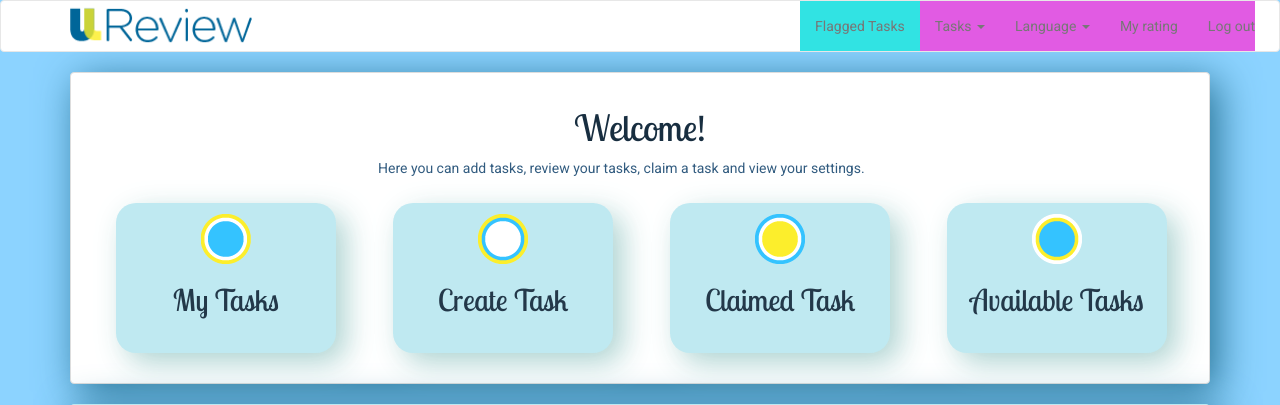
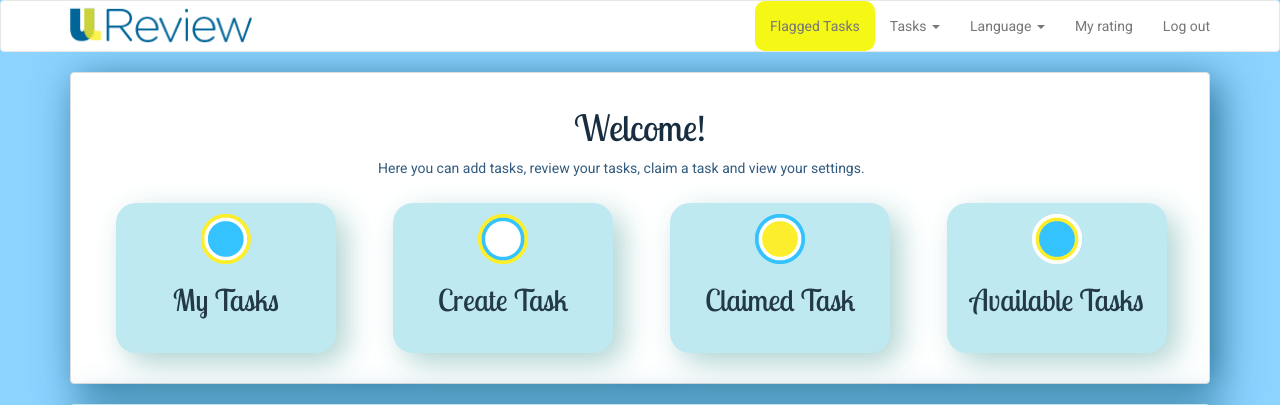
Before and after one commit to 10111778kmcm/WebDevProject, a PHP site: page /homePage.html in a window 1280 px wide. Shown: the top 405 px of the page. Run offline with PHP 8.4, Linux system fonts and the light colour scheme; some libraries are stand-ins or nearby versions.

Commit message:
Changes to navbar, order of elements

```diff
--- a/css/style.css
+++ b/css/style.css
@@ -94,22 +94,16 @@ footer{
     background-color: #182E40;
 }
 
-.btn-stickyNav{
-    background-color: #E15BE3;
-    color: #fff;
+
+.btn-FlaggedTasks{
+    background-color:#F5F715;
+    border-radius: 10px;
+    height: 10%;
+
 }
 
-.btn-stickyNav:hover{
-    background-color: #3B7194;
-    color: #fff;
-}
-
-.btn-FlaggedTasks{
-    background-color:#31E3E3;
-}
-
-.btn-FlaggedTasks:hoover{
-    background-color: #2A9DE3;
+.btn-FlaggedTasks:hover{
+    background-color: #8CD3FF;
     color: #fff;
 }
 
--- a/homePage.html
+++ b/homePage.html
@@ -10,6 +10,8 @@
   <title>UL Review</title>
 </head>
 <body id="body">
+
+  <!-- Nav Bar -->
   <nav class="navbar navbar-default">
     <div class="container">
       <!-- Brand and toggle get grouped for better mobile display -->
@@ -25,19 +27,9 @@
       </div>
 
       <ul class="nav navbar-nav navbar-right">
-
-
-<!--  <ul class="nav navbar-nav navbar-right">
-  <li><a href="#createTask">Create Task</a></li>
-
-  <ul class="nav navbar-nav navbar-right">
-    <li><a href="#claimedTasks">Claimed Tasks</a></li>
-
-    <ul class="nav navbar-nav navbar-right">
-      <li><a href="#availableTasks">Available Tasks</a></li> -->
-
-     <ul class="nav navbar-nav navbar-right btn-FlaggedTasks">
+       <ul class="nav navbar-nav btn-FlaggedTasks">
          <li><a href="flaggedTasks.html" target="_blank">Flagged Tasks</a></li>
+       </ul>
 
        <!--   Dropdown Tasks -->
        <li class="dropdown btn-stickyNav">
@@ -73,23 +65,15 @@
         </ul>
       </li>
 
-      <ul class="nav navbar-nav navbar-right btn-stickyNav">
+      <ul class="nav navbar-nav btn-stickyNav">
         <li><a href="#LogOut">My rating</a></li>
+      </ul>
 
-        <!-- My rating button-->
-          <!-- <div class="navbar-form navbar-left">
-             <div class="form-group">
-               <button type="button" class="btn btn-default">
-                 <span class="glyphicon glyphicon-star" aria-hidden="true"></span> My rating
-               </button>
-             </div>
-           </div> --> <!-- My rating -->
-
-           <ul class="nav navbar-nav navbar-right">
+      <ul class="nav navbar-nav btn-stickyNav">
         <li><a href="#LogOut">Log out</a></li>
+      </ul>
 
     </ul>
-        </div><!-- /.navbar-collapse -->
   </div><!-- /.container -->
 </nav>
 
```
Lines whose indentation alone changed are shown as unchanged.
